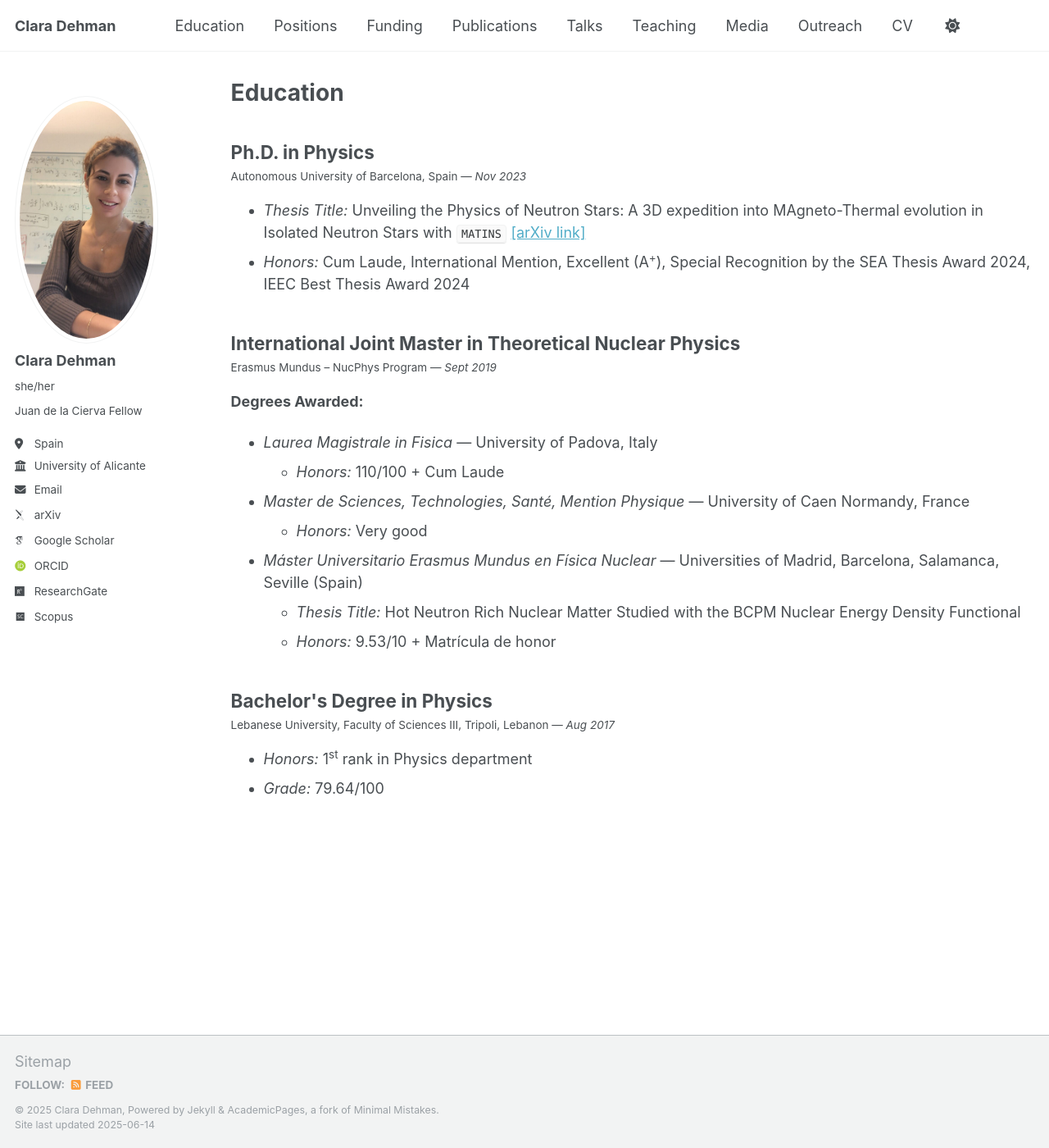
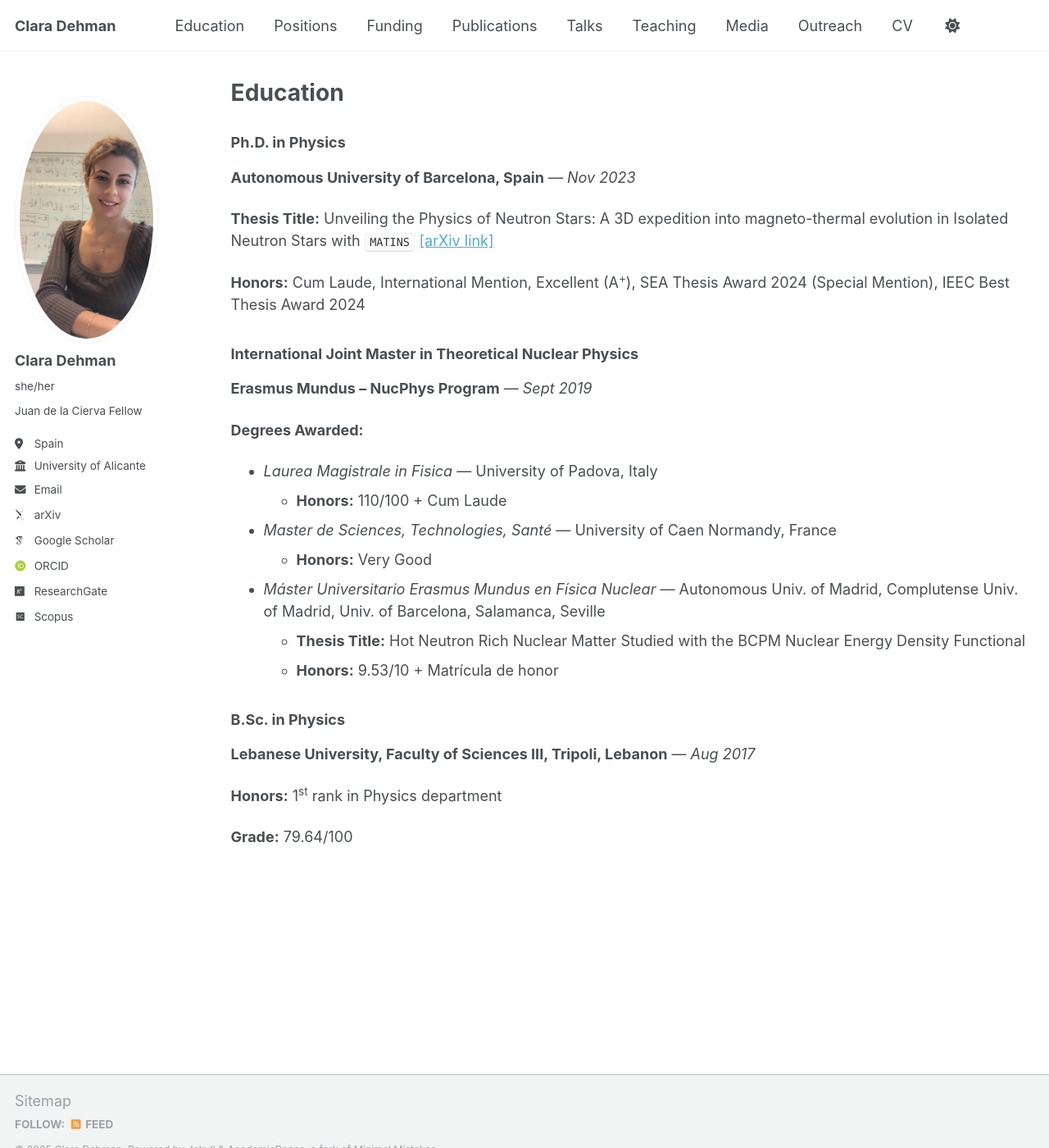
Before and after one commit to ClaraDehman/ClaraDehman.github.io, a Jekyll site: the page built from _pages/education.html, in a window 1280 px wide and 1400 px high. Shown: the whole window at 82% size. Built offline with Jekyll 4.4.1, drawn with Linux system fonts in a browser that asks for light colours; some web fonts are replaced.

Commit message:
Update education.html

```diff
--- a/_pages/education.html
+++ b/_pages/education.html
@@ -8,39 +8,35 @@ author_profile: true
 {% include base_path %}
 
 <div class="archive__item">
-  <h2 class="archive__item-title">Ph.D. in Physics</h2>
-  <p class="archive__item-excerpt">Autonomous University of Barcelona, Spain — <em>Nov 2023</em></p>
-  <ul>
-    <li><em>Thesis Title:</em> Unveiling the Physics of Neutron Stars: A 3D expedition into MAgneto-Thermal evolution in Isolated Neutron Stars with <code>MATINS</code> <a href="https://arxiv.org/pdf/2405.00133" target="_blank">[arXiv link]</a></li>
-    <li><em>Honors:</em> Cum Laude, International Mention, Excellent (A<sup>+</sup>), Special Recognition by the SEA Thesis Award 2024, IEEC Best Thesis Award 2024</li>
-  </ul>
+  <h3 class="archive__item-title">Ph.D. in Physics</h3>
+  <p><strong>Autonomous University of Barcelona, Spain</strong> — <em>Nov 2023</em></p>
+  <p><strong>Thesis Title:</strong> Unveiling the Physics of Neutron Stars: A 3D expedition into magneto-thermal evolution in Isolated Neutron Stars with <code>MATINS</code> <a href="https://arxiv.org/pdf/2405.00133" target="_blank">[arXiv link]</a></p>
+  <p><strong>Honors:</strong> Cum Laude, International Mention, Excellent (A<sup>+</sup>), SEA Thesis Award 2024 (Special Mention), IEEC Best Thesis Award 2024</p>
 </div>
 
 <div class="archive__item">
-  <h2 class="archive__item-title">International Joint Master in Theoretical Nuclear Physics</h2>
-  <p class="archive__item-excerpt">Erasmus Mundus – NucPhys Program — <em>Sept 2019</em></p>
+  <h3 class="archive__item-title">International Joint Master in Theoretical Nuclear Physics</h3>
+  <p><strong>Erasmus Mundus – NucPhys Program</strong> — <em>Sept 2019</em></p>
   <p><strong>Degrees Awarded:</strong></p>
   <ul>
     <li><em>Laurea Magistrale in Fisica</em> — University of Padova, Italy
-      <ul><li><em>Honors:</em> 110/100 + Cum Laude</li></ul>
+      <ul><li><strong>Honors:</strong> 110/100 + Cum Laude</li></ul>
     </li>
-    <li><em>Master de Sciences, Technologies, Santé, Mention Physique</em> — University of Caen Normandy, France
-      <ul><li><em>Honors:</em> Very good</li></ul>
+    <li><em>Master de Sciences, Technologies, Santé</em> — University of Caen Normandy, France
+      <ul><li><strong>Honors:</strong> Very Good</li></ul>
     </li>
-    <li><em>Máster Universitario Erasmus Mundus en Física Nuclear</em> — Universities of Madrid, Barcelona, Salamanca, Seville (Spain)
+    <li><em>Máster Universitario Erasmus Mundus en Física Nuclear</em> — Autonomous Univ. of Madrid, Complutense Univ. of Madrid, Univ. of Barcelona, Salamanca, Seville
       <ul>
-        <li><em>Thesis Title:</em> Hot Neutron Rich Nuclear Matter Studied with the BCPM Nuclear Energy Density Functional</li>
-        <li><em>Honors:</em> 9.53/10 + Matrícula de honor</li>
+        <li><strong>Thesis Title:</strong> Hot Neutron Rich Nuclear Matter Studied with the BCPM Nuclear Energy Density Functional</li>
+        <li><strong>Honors:</strong> 9.53/10 + Matrícula de honor</li>
       </ul>
     </li>
   </ul>
 </div>
 
 <div class="archive__item">
-  <h2 class="archive__item-title">Bachelor's Degree in Physics</h2>
-  <p class="archive__item-excerpt">Lebanese University, Faculty of Sciences III, Tripoli, Lebanon — <em>Aug 2017</em></p>
-  <ul>
-    <li><em>Honors:</em> 1<sup>st</sup> rank in Physics department</li>
-    <li><em>Grade:</em> 79.64/100</li>
-  </ul>
+  <h3 class="archive__item-title">B.Sc. in Physics</h3>
+  <p><strong>Lebanese University, Faculty of Sciences III, Tripoli, Lebanon</strong> — <em>Aug 2017</em></p>
+  <p><strong>Honors:</strong> 1<sup>st</sup> rank in Physics department</p>
+  <p><strong>Grade:</strong> 79.64/100</p>
 </div>
```
